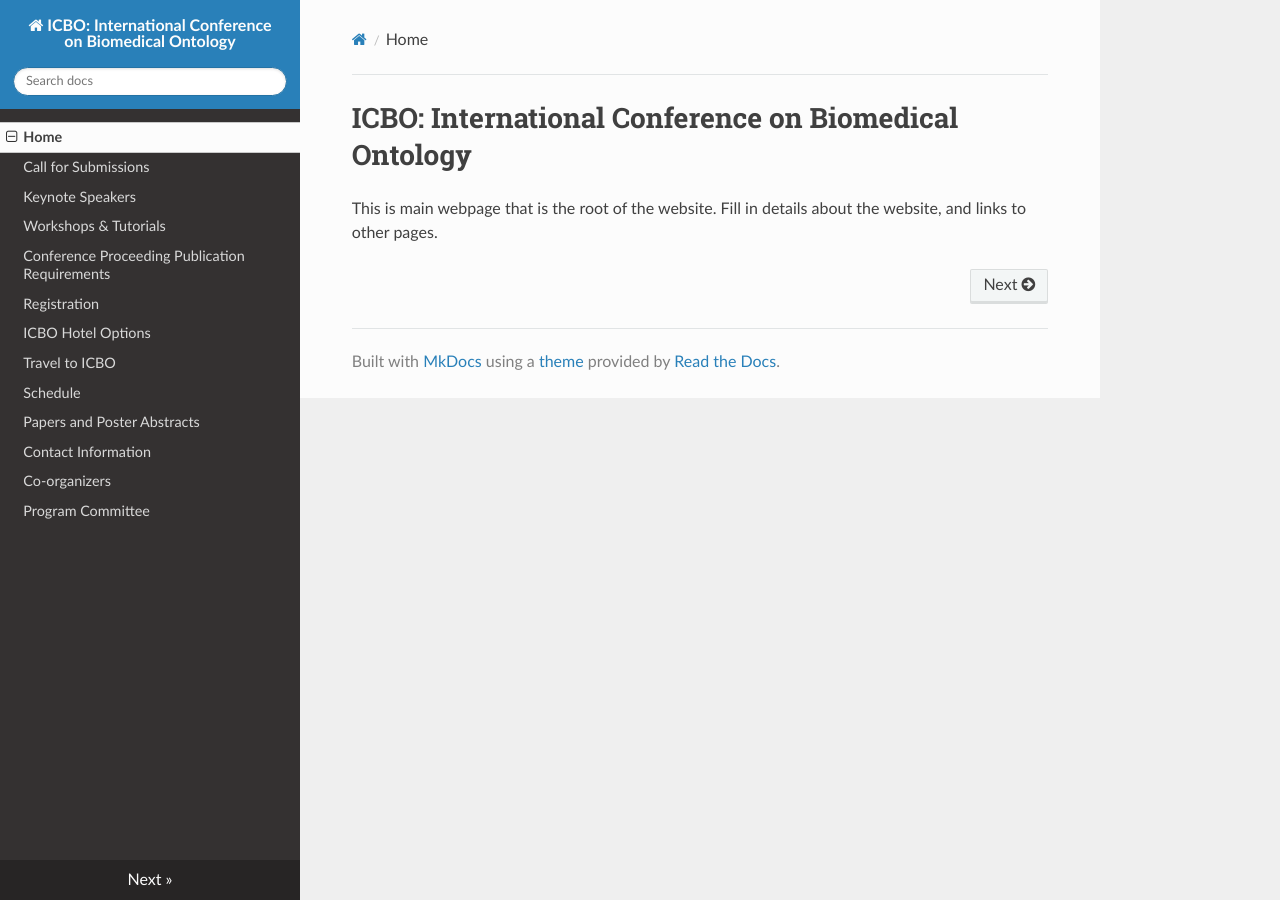
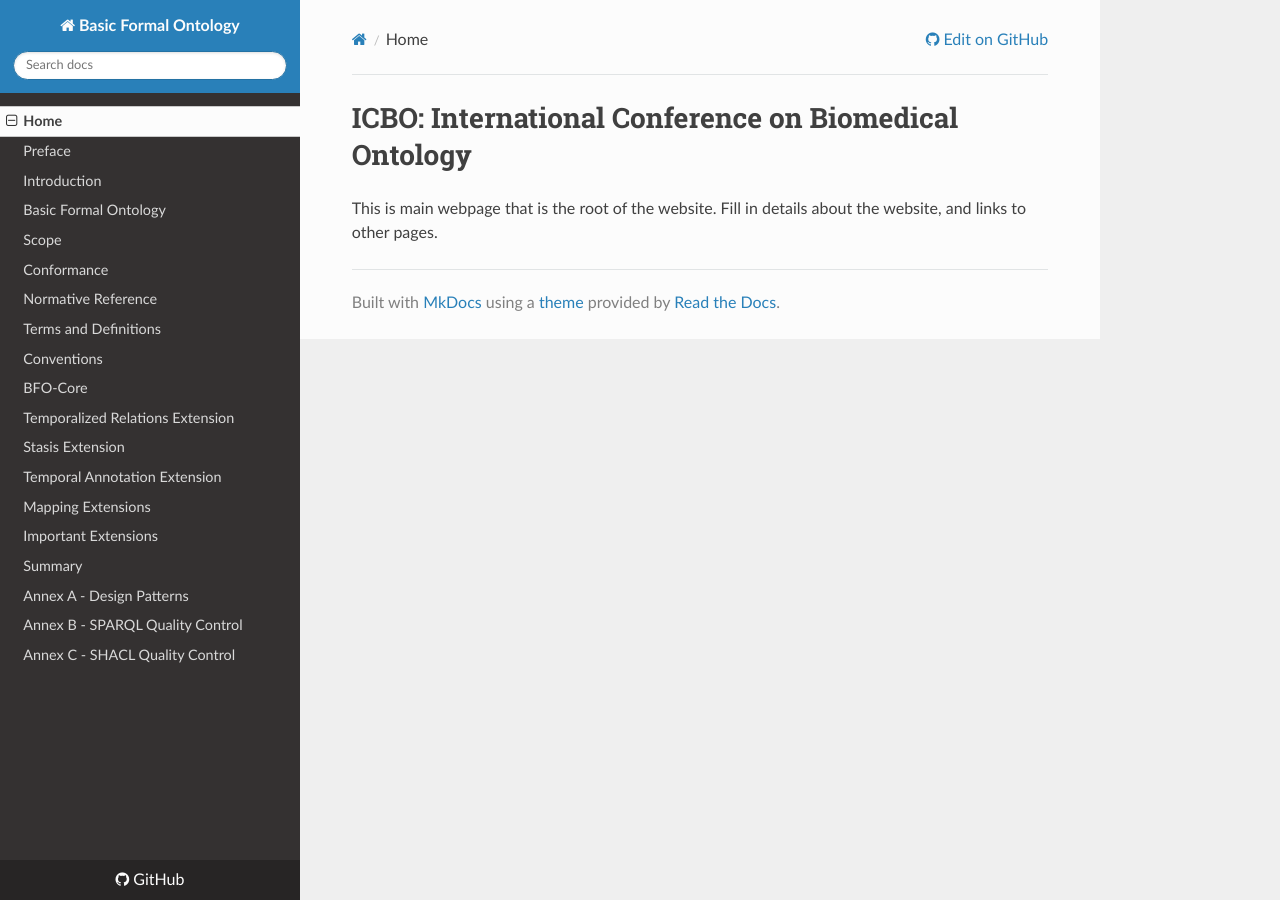
Before and after one commit to johnbeve/hub-and-spoke, an MkDocs documentation site: the page built from docs/index.md, in a window 1280 px wide. Built offline with MkDocs 1.6.1, drawn with Linux system fonts in a browser that asks for light colours; nearby versions of some CDN libraries.

Commit message:
Update mkdocs.yml

```diff
--- a/mkdocs.yml
+++ b/mkdocs.yml
@@ -1,20 +1,25 @@
-site_name: "ICBO: International Conference on Biomedical Ontology"
-# repo_url: https://github.com/ICBO-conference/icbo20XX # edit info to link to your github repository
-# edit_uri: '?query=root/icbo20XX/docs/' # edit uri to point to your github repository
+site_name: "Basic Formal Ontology"
+repo_url: https://github.com/johnbeve/hub-and-spoke/
+edit_uri: '?query=root/hub-and-spoke/docs/'
 theme:
   name: readthedocs
 nav:
   - Home: index.md
-  - Call for Submissions: call-for-submissions.md
-  - Keynote Speakers: keynote-speakers.md
-  # - Journal of Biomedical Semantics ICBO Thematic Series: submit-jbms-icbo.md # uncomment to see page on website
-  - Workshops & Tutorials: workshops-and-tutorials.md
-  - Conference Proceeding Publication Requirements: proceeding-publication-requirements.md
-  - Registration: icbo-registration.md
-  - ICBO Hotel Options: icbo-hotels.md
-  - Travel to ICBO:  icbo-travel.md
-  - Schedule: icbo-schedule.md
-  - Papers and Poster Abstracts: papers-and-poster-abstracts.md
-  - Contact Information: contact-information.md
-  - Co-organizers: co-organizers.md
-  - Program Committee: program-committee.md
+  - Preface: preface.md
+  - Introduction: introduction.md
+  - Basic Formal Ontology: basic-formal-ontology.md
+  - Scope: scope.md
+  - Conformance: conformance.md
+  - Normative Reference: normative-reference.md
+  - Terms and Definitions: terms-and-definitions.md
+  - Conventions: conventions.md
+  - BFO-Core: bfo-core.md
+  - Temporalized Relations Extension: temporalized-relations-extensions.md
+  - Stasis Extension: stasis-extension.md
+  - Temporal Annotation Extension: temporal-annotation-extension.md
+  - Mapping Extensions: mapping-extensions.md
+  - Important Extensions: important-extensions.md
+  - Summary: summary.md
+  - Annex A - Design Patterns: design-patterns.md
+  - Annex B - SPARQL Quality Control: sparql-quality-control.md
+  - Annex C - SHACL Quality Control: shacl-quality-control.md
```
